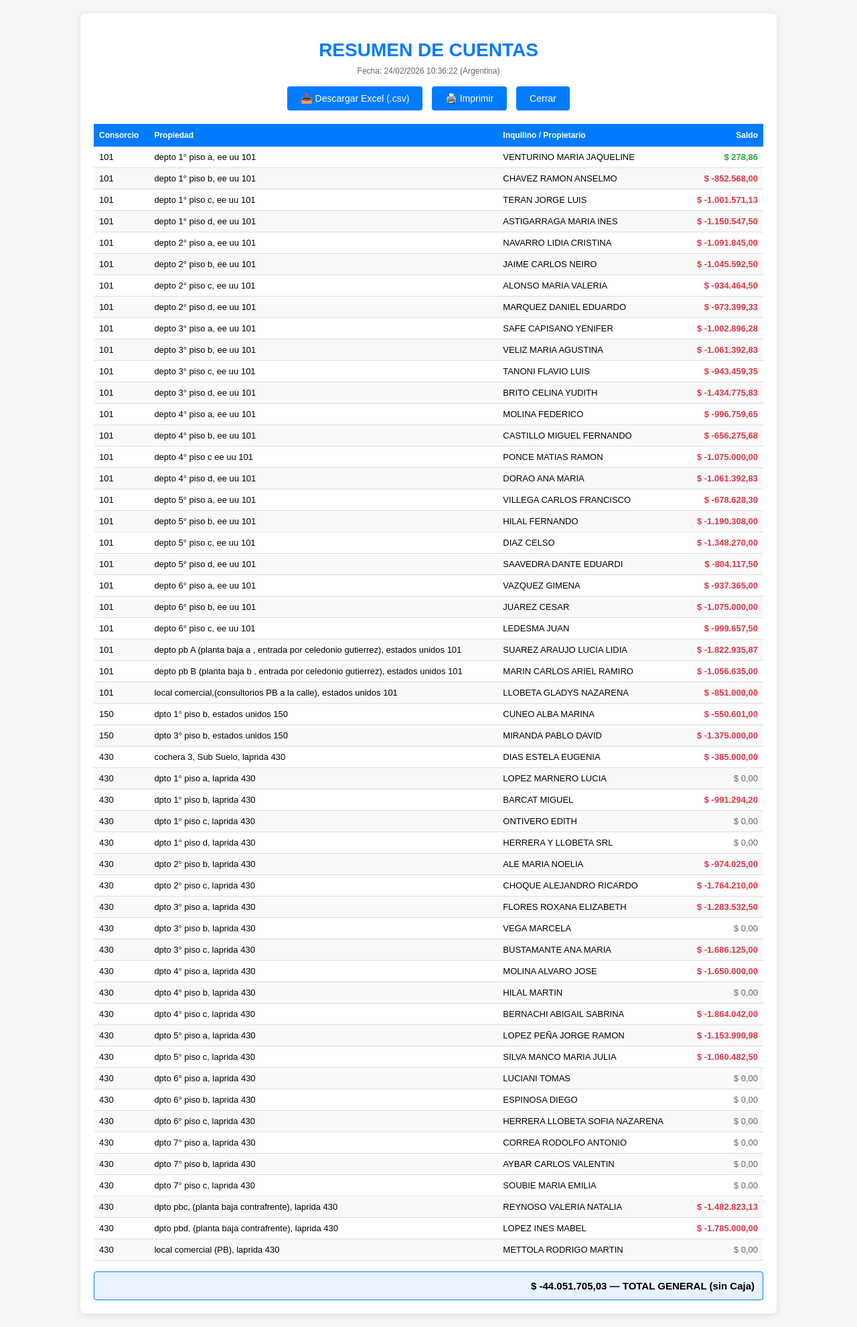
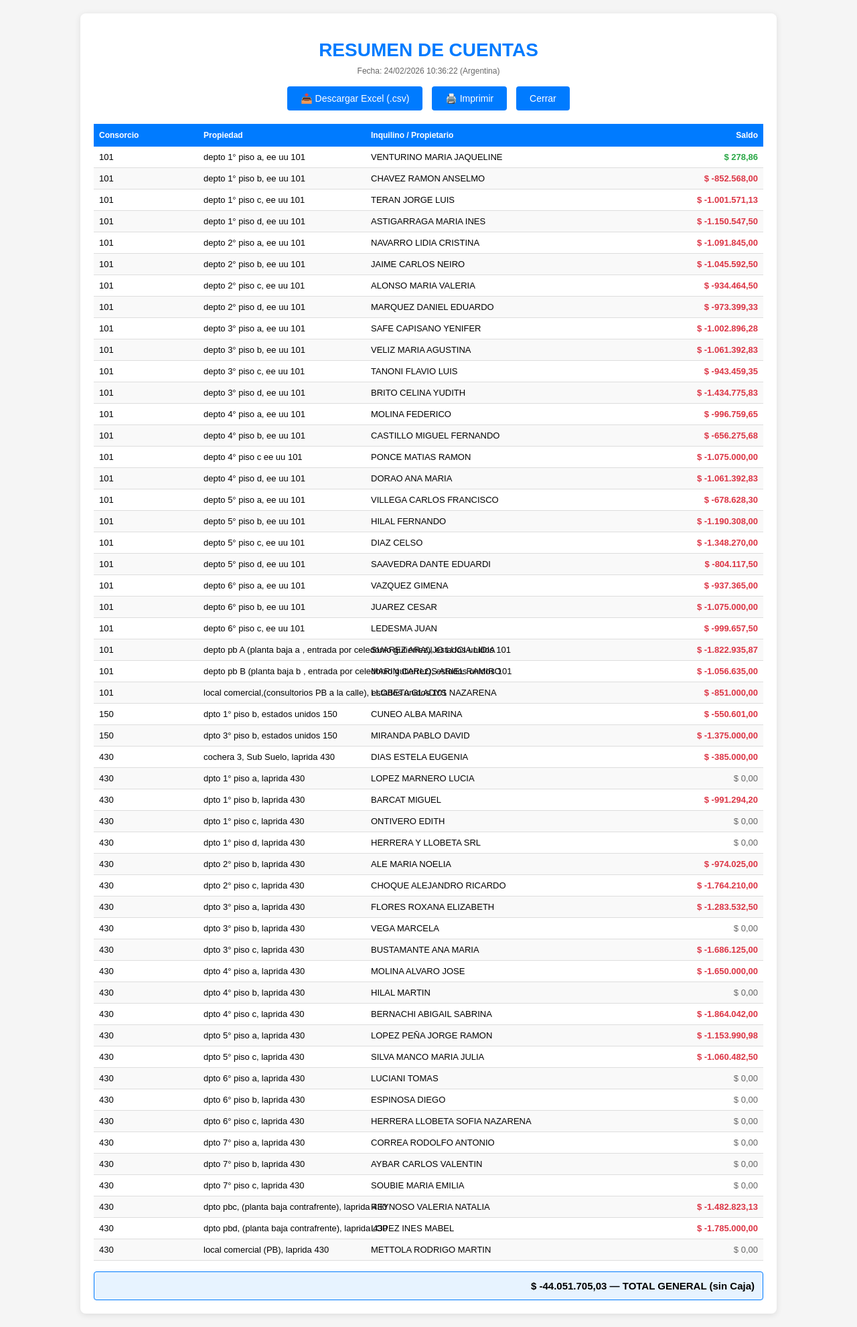
Before and after one commit to gonll/hhh, a PHP site: page /resumen_cuentas.php in a window 1280 px wide. Shown: the whole page at 67% size. Run offline with PHP 8.4, Linux system fonts and the light colour scheme; the visitor is signed in with stand-in values (Sample User, id 1); data comes from the database, SQL or seed files in the repository.

Commit message:
auto commit

```diff
--- a/resumen_cuentas.php
+++ b/resumen_cuentas.php
@@ -92,8 +92,12 @@ $imprimir = isset($_GET['imprimir']) && $_GET['imprimir'] == '1';
         .botones { text-align: center; margin-bottom: 20px; }
         .botones button, .botones a { background: #007bff; color: white; border: none; padding: 10px 20px; border-radius: 4px; cursor: pointer; font-size: 14px; margin: 0 5px; text-decoration: none; display: inline-block; }
         .botones button:hover, .botones a:hover { background: #0056b3; color: white; }
-        table { width: 100%; border-collapse: collapse; }
+        table { width: 100%; border-collapse: collapse; table-layout: fixed; }
         th { background: #007bff; color: white; padding: 10px 8px; text-align: left; font-weight: bold; font-size: 12px; }
+        th:nth-child(1), td:nth-child(1) { width: 15%; }
+        th:nth-child(2), td:nth-child(2) { width: 25%; }
+        th:nth-child(3), td:nth-child(3) { width: 35%; }
+        th:nth-child(4), td:nth-child(4) { width: 25%; min-width: 100px; }
         td { padding: 8px; border-bottom: 1px solid #ddd; font-size: 13px; white-space: nowrap; }
         tr:nth-child(even) { background: #f9f9f9; }
         .saldo-pos { color: #28a745; font-weight: bold; text-align: right; }
```
